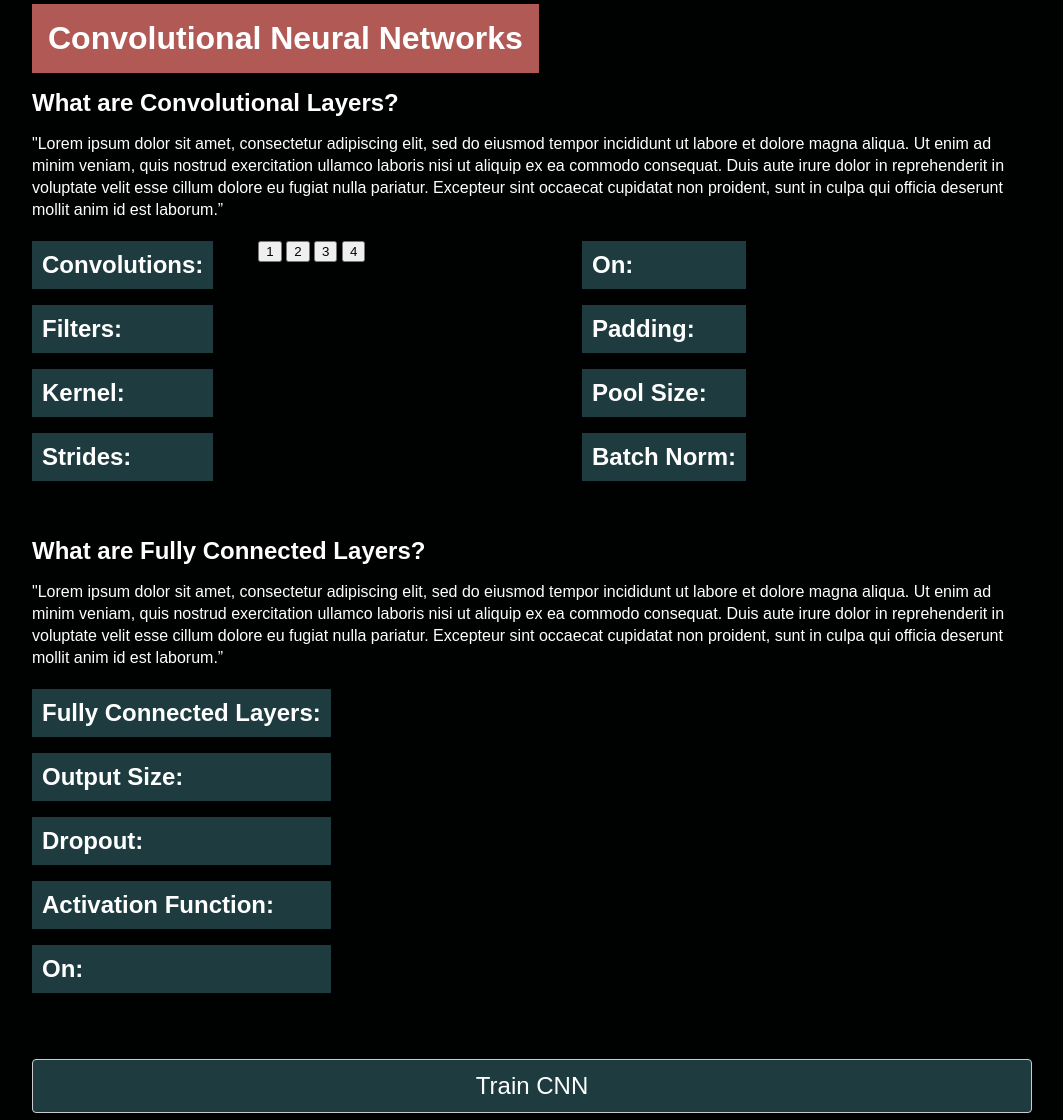
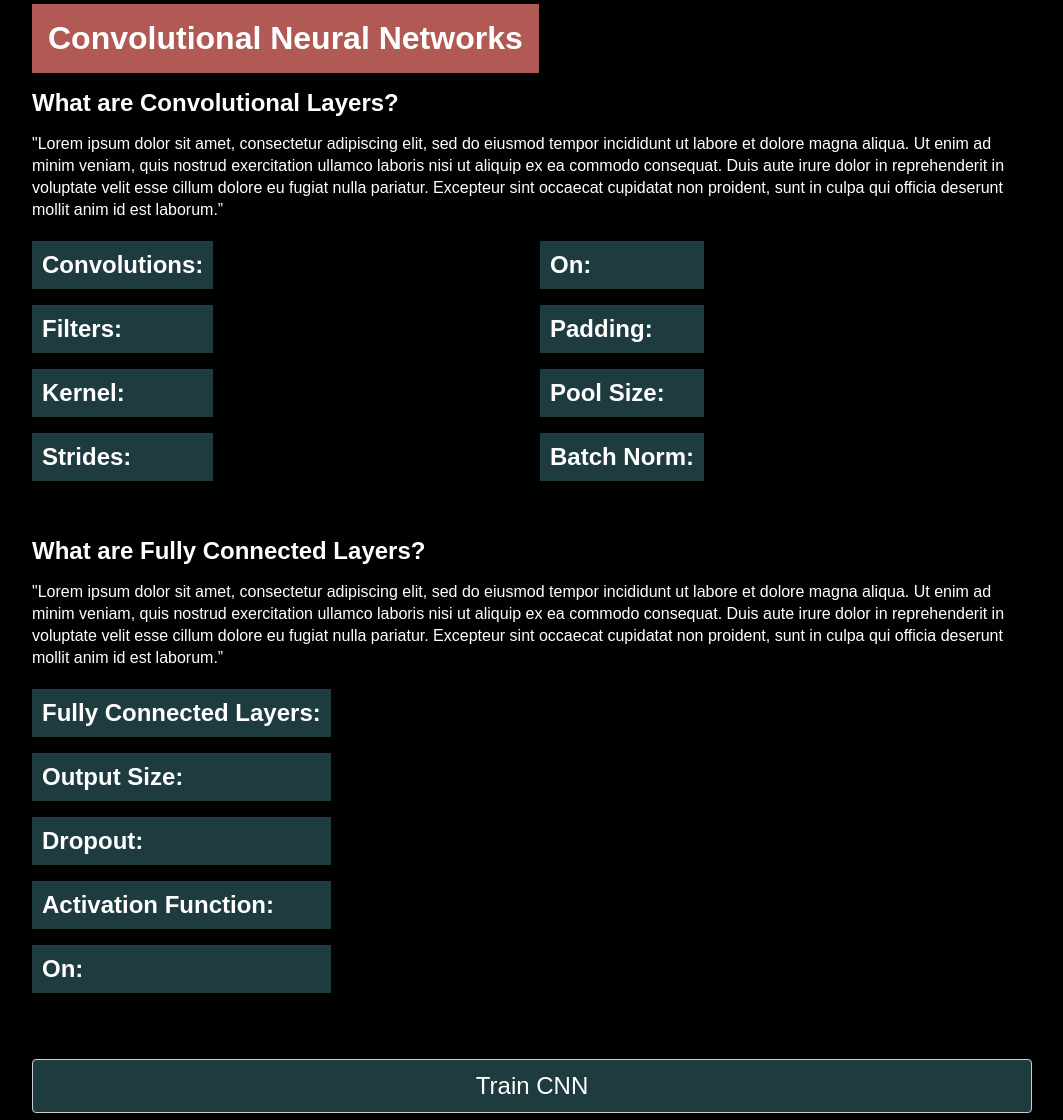
Before and after one commit to temujin-lampasa/baybayin-classifier, a Flask app: page / in a window 1280 px wide. Shown: the part 728-1848 px from the top of the page, without its empty margins (108-1171 px from the left). Run offline with Flask 2, Linux system fonts and the light colour scheme; data comes from the database, SQL or seed files in the repository.

Commit message:
Fix css problems
Fix column and row properties

```diff
--- a/static/css/index.css
+++ b/static/css/index.css
@@ -53,16 +53,20 @@
 }
 
 .columns{
-    display: flex;
-    flex-direction:row;
-    columns: 2;
-    column-gap:10%;
+    column-count: 2;
     width: 100%;
 }
+
+
 
 .rows {
     width: 100%;
 }
+
+.row {
+    width: 100%;
+}
+
 .label-div{
     display: flex;
     flex-direction: column;
@@ -98,6 +102,12 @@ form {
     margin-bottom: 40px;
 }
 
+.input-label{
+    background: #1E3C3F;
+    padding:10px;
+    float:left;
+}
+
 .form-submit {
     width: 100%;
     margin-top: 10px;
--- a/templates/index.html
+++ b/templates/index.html
@@ -55,7 +55,6 @@
         <h2>Convolutional Neural Networks</h2>
     </div>
     <form method="POST" action=".">
-        <div class="columns">
         <div class="rows">
             <div>
                 <h3>What are Convolutional Layers?</h3>
@@ -67,22 +66,11 @@
             <div class="input-fields">
 
                 <div class="columns">
-                        <div class="columns">
                     <div class="label-div">
                             <h3 class="drawing-label">Convolutions:</h3>
                             <h3 class="drawing-label">Filters:</h3>
                             <h3 class="drawing-label">Kernel:</h3>
                             <h3 class="drawing-label">Strides:</h3>
-                            </div>
-                            <div>
-                                <div>
-                                    <button>1</button>
-                                    <button>2</button>
-                                    <button>3</button>
-                                    <button>4</button>
-                                </div>
-
-                            </div>
                     </div>
 
                     <div class="columns">
@@ -115,7 +103,6 @@
                 </div>
             </div>
         </div>
-        </div>
     <input type='submit' value="Train CNN" class='form-submit'>
     </form>
 </div>
@@ -131,7 +118,6 @@
                 <p>"Lorem ipsum dolor sit amet, consectetur adipiscing elit, sed do eiusmod tempor incididunt ut labore et dolore magna aliqua. Ut enim ad minim veniam, quis nostrud exercitation ullamco laboris nisi ut aliquip ex ea commodo consequat. Duis aute irure dolor in reprehenderit in voluptate velit esse cillum dolore eu fugiat nulla pariatur. Excepteur sint occaecat cupidatat non proident, sunt in culpa qui officia deserunt mollit anim id est laborum.”</p>
             </div>
 
-            <div class="columns">
             <div class="input-fields">
                 <div class="label-div">
                     <h3 class="drawing-label">Optimizer:</h3>
@@ -144,7 +130,6 @@
                 </div>
             </div>
         </div>
-        </div>
         <input type='submit' value="Train Model" class='form-submit'>
     </form>
 </div>
```
Lines whose indentation alone changed are shown as unchanged.
